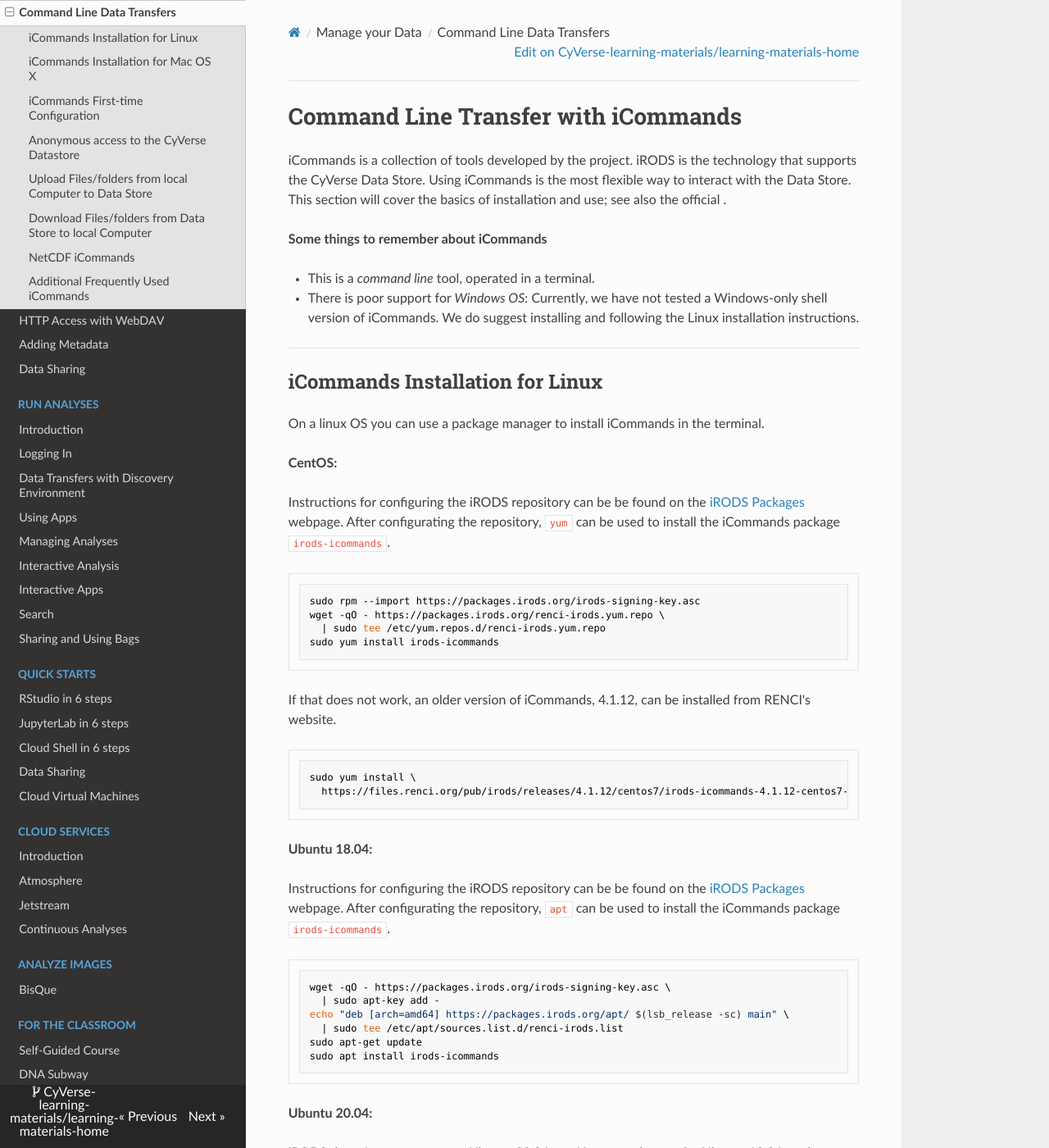
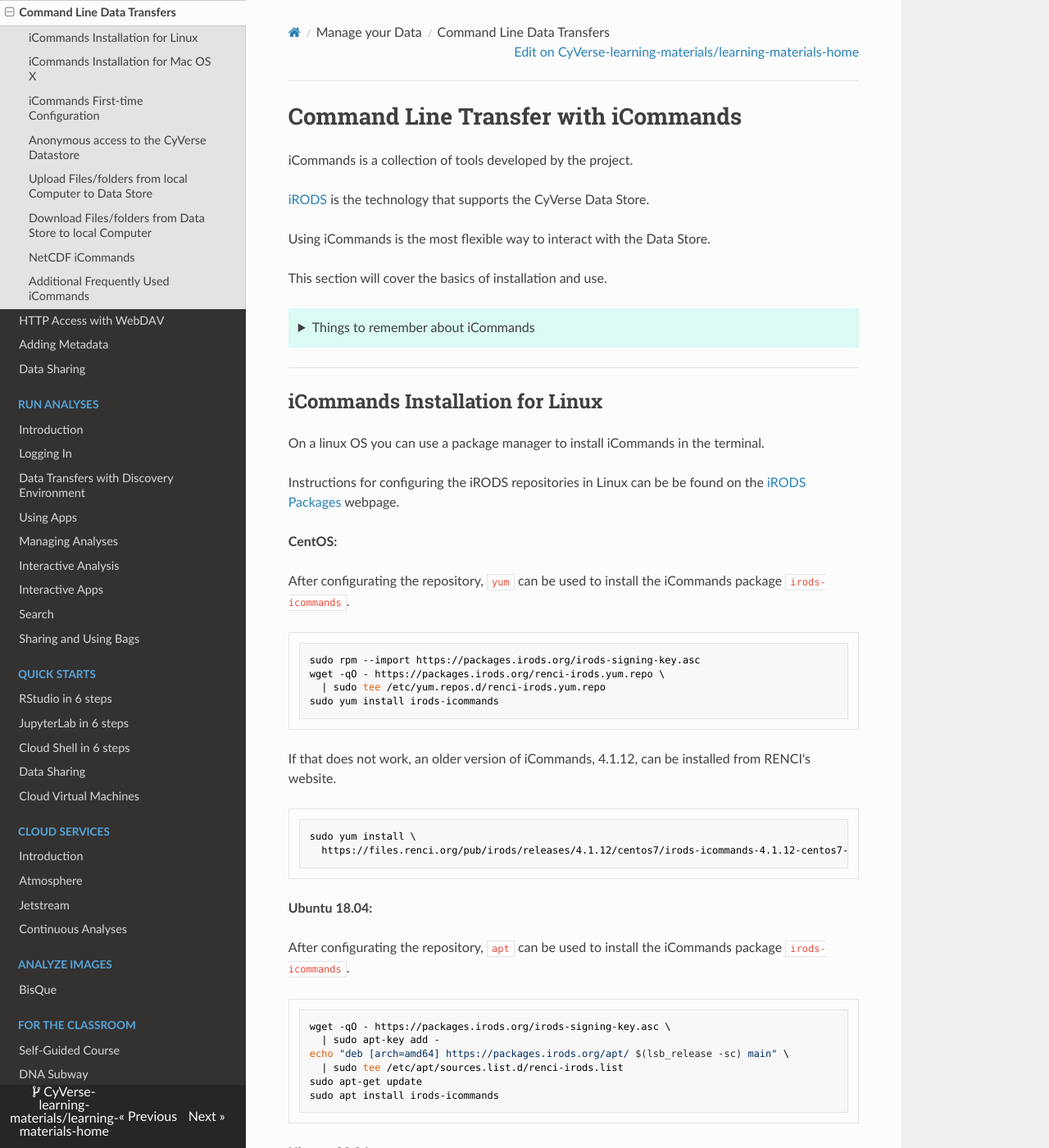
Before and after one commit to CyVerse-learning-materials/learning-materials-home, an MkDocs documentation site: the page built from docs/ds/icommands.md, in a window 1280 px wide and 1400 px high. Shown: the whole window at 82% size. Built offline with MkDocs 1.6.1, drawn with Linux system fonts in a browser that asks for light colours; nearby versions of some CDN libraries; a script that is not in the unit is left out; some of the changed text lies outside the part shown.

Commit message:
Update icommands.md

````diff
--- a/docs/ds/icommands.md
+++ b/docs/ds/icommands.md
@@ -1,30 +1,32 @@
 # Command Line Transfer with iCommands
 
-iCommands is a collection of tools developed by the project. iRODS is
-the technology that supports the CyVerse Data Store. Using iCommands is
-the most flexible way to interact with the Data Store. This section will
-cover the basics of installation and use; see also the official .
+iCommands is a collection of tools developed by the project.
 
-**Some things to remember about iCommands**
+[iRODS](https://irods.org){target=_blank} is the technology that supports the CyVerse Data Store.
 
--   This is a *command line* tool, operated in a terminal.
--   There is poor support for *Windows OS*: Currently, we have not
-    tested a Windows-only shell version of iCommands. We do suggest
-    installing and following the Linux installation instructions.
+Using iCommands is the most flexible way to interact with the Data Store.
+
+This section will cover the basics of installation and use.
+
+??? tip "Things to remember about iCommands"
+
+    This is a *command line* tool, operated in a terminal.
+
+    There is no support for Windows OS and PowerShell.
+
+    We recommend using [Windows Subsystem for Linux (WSL)](https://docs.microsoft.com/en-us/windows/wsl/install) if you're looking to use iCommands in Windows.
 
 ------------------------------------------------------------------------
 
 ## iCommands Installation for Linux
 
-On a linux OS you can use a package manager to install iCommands in the
-terminal.
+On a linux OS you can use a package manager to install iCommands in the terminal.
+
+Instructions for configuring the iRODS repositories in Linux can be be found on the [iRODS Packages](https://packages.irods.org/) webpage.
 
 **CentOS:**
 
-Instructions for configuring the iRODS repository can be be found on the
-[iRODS Packages](https://packages.irods.org/) webpage. After
-configurating the repository, `yum` can be used to install the iCommands
-package `irods-icommands`.
+After configurating the repository, `yum` can be used to install the iCommands package `irods-icommands`.
 
 ``` bash
 sudo rpm --import https://packages.irods.org/irods-signing-key.asc
@@ -33,8 +35,7 @@
 sudo yum install irods-icommands
 ```
 
-If that does not work, an older version of iCommands, 4.1.12, can be
-installed from RENCI's website.
+If that does not work, an older version of iCommands, 4.1.12, can be installed from RENCI's website.
 
 ``` base
 sudo yum install \
@@ -43,10 +44,7 @@
 
 **Ubuntu 18.04:**
 
-Instructions for configuring the iRODS repository can be be found on the
-[iRODS Packages](https://packages.irods.org/) webpage. After
-configurating the repository, `apt` can be used to install the iCommands
-package `irods-icommands`.
+After configurating the repository, `apt` can be used to install the iCommands package `irods-icommands`.
 
 ``` bash
 wget -qO - https://packages.irods.org/irods-signing-key.asc \
@@ -59,8 +57,7 @@
 
 **Ubuntu 20.04:**
 
-iRODS doesn't current support Ubuntu 20.04 yet. However, the one for
-Ubuntu 18.04 works as long as a few extra packages are installed.
+iRODS doesn't current support Ubuntu 20.04 yet. However, the one for Ubuntu 18.04 works as long as a few extra packages are installed.
 
 Here are the commands to configure the iRODS repository.
 
@@ -72,9 +69,7 @@
 sudo apt update
 ```
 
-Prior to installing the iCommands package, a few 18.04 packages neet to
-be installed that are not available for 20.04. Here are the comands to
-install these packages.
+Prior to installing the iCommands package, a few 18.04 packages neet to be installed that are not available for 20.04. Here are the comands to install these packages.
 
 ``` bash
 wget --directory-prefix /tmp/ \
@@ -87,16 +82,13 @@
   /tmp/python-requests_2.18.4-2ubuntu0.1_all.deb
 ```
 
-Now `apt` can be used to install the iCommands package
-`irods-icommands`.
+Now `apt` can be used to install the iCommands package `irods-icommands`.
 
 ``` bash
 sudo apt install irods-icommands
 ```
 
-If the above does not work, e.g., incomplete support for Ubuntu 20,04,
-an older version of iCommands, 4.1.10, can be installed by doing the
-following.
+If the above does not work, e.g., incomplete support for Ubuntu 20,04, an older version of iCommands, 4.1.10, can be installed by doing the following.
 
 ``` bash
 sudo apt update
@@ -112,8 +104,7 @@
 
 **Arm64/Aarch64:**
 
-A CyVerse community user compiled i-commands for Raspberry Pi (and
-tested in NVIDIA Jetsons):
+A CyVerse community user compiled i-commands for Raspberry Pi (and tested in NVIDIA Jetsons):
 <https://github.com/jmscslgroup/libpanda/blob/master/scripts/irods-icommands-debs.tgz>
 
 ``` bash
@@ -165,14 +150,12 @@
 
 !!! Note
 
-    If using iCommands in an HPC environment, which already has iCommands
-    installed, run the `module load irods` command to get access to iRODS
+    If using iCommands in an HPC environment, which already has iCommands installed, run the `module load irods` command to get access to iRODS
     iCommands.
 
-Once iCommands is installed and in the system `PATH` these
-instructions apply at a terminal in Mac OS X and Linux systems.
+    Once iCommands is installed and in the system `PATH` these instructions apply at a terminal in Mac OS X and Linux systems.
 
-1.  Open terminal
+1.  Open a terminal
 2.  Type `iinit` command to start the configuration
     process. When prompted, enter the values shown below as comments
     in the example code block.
@@ -180,18 +163,15 @@
 
 CyVerse Data Store configuration:
 
-  | host name | port \# | username | zone | password |
-  | --- | --- | --- | --- | --- |
+  | host name | port # | username | zone | password |
+  |:---------:|:------:|:--------:|:----:|:--------:|
   | data.cyverse.org | 1247| CyVerse UserID | iplant | CyVerse Password |
 
 !!! Note
 
-    You can reconfigure iCommands for other iRODS data stores by changing
-    your environment file.
+    You can reconfigure iCommands for other iRODS data stores by changing your environment file.
 
-3.  Verify that your iCommands installation works and is properly
-    configured using the `ils` command to list the contents of your Data
-    Store home directory.
+3.  Verify that your iCommands installation works and is properly configured using the `ils` command to list the contents of your Data Store home directory.
 
     ``` bash
     ils
@@ -217,14 +196,11 @@
 
 !!! Warning
 
-    When uploading your data to the Data Store you should not upload
-    files/ folders with names containing spaces (e.g. experiment
-    one.fastq) or name that contain special characters (e.g. \~ \`\` ! @
-    \# \$ % \^ & \* ( ) + = { } \[ \] \| : ; \"\" \'\' \< \> , ? /). The
-    Apps on the Discovery Environment and most command line applications
-    will typically not tolerate these characters. For long file/folder
-    names the use of underscores (e.g. experiment_one.fastq) is the
-    recommended practice.
+    When uploading your data to the Data Store you should not upload  files/folders with names containing spaces (e.g. `experiment one.fastq`) or name that contain special characters (e.g. \~ \`\` ! @ \# \$ % \^ & \* ( ) + = { } \[ \] \| : ; \"\" \'\' \< \> , ? /).
+
+    The Apps on the Discovery Environment and most command line applications will typically not tolerate these characters.
+
+    For long file/folder names the use of underscores (e.g. experiment_one.fastq) is the recommended practice.
 
 See the [full iCommands iput documentation](https://docs.irods.org/master/icommands/user/#iput) for more information.
 
@@ -255,9 +231,7 @@
 
 See the for more information.
 
-1.  Download a file using the `iget` command. Remember,
-     the `-r` flag is to recursively upload a directory, so if you are
-     uploading a single file, omit the -r flag.
+1.  Download a file using the `iget` command. Remember, the `-r` flag is to recursively upload a directory, so if you are uploading a single file, omit the -r flag.
 
 ``` bash
 iget -PT /iplant/home/cyverse_username/target_file /local_destination
@@ -283,31 +257,22 @@
 
 ## NetCDF iCommands
 
-For the Linux distributions there are three extra iCommands that support
-common NetCDF operations:
+For the Linux distributions there are three extra iCommands that support common NetCDF operations:
 
 -   `inc` performs data operations on a list of NetCDF files,
 -   `incarch` archives a open ended time series data,
 -   `incattr` performs operation on attributes of NetCDF files.
 
-Each of these commands accepts the `-h` command line option. When a
-command is called with this option, it displays the command's help
-documentation. Please see this help documentation for more information.
+Each of these commands accepts the `-h` command line option. When a command is called with this option, it displays the command's help documentation. Please see this help documentation for more information.
 
 **Installation**
 
-1.  Install iRODS Runtime. Before the NetCDF iCommands can be
-    installed, the current version of the iRODS run-time library needs
-    to be installed. Please install the appropriate version (e.g.
-    `irods-runtime-X-X-XX`). The distribution specific packages can be
-    found on [RENCI's iRODs website](https://files.renci.org/pub/irods/releases/).
-2.  Install NetCDF API. Once the run-time library is installed, the
-    iRODS NetCDF API library needs to be installed. Please use the
-    appropriate link to the download the installation package and
-    install it. The package installer will likely warn that irods user
-    and/or group don't exist, and that it will be using root instead.
-    These warnings are harmless, since the package contents should be
-    installed with root ownership.
+1.  Install iRODS Runtime. Before the NetCDF iCommands can be installed, the current version of the iRODS run-time library needs
+    to be installed. Please install the appropriate version (e.g. `irods-runtime-X-X-XX`). The distribution specific packages can be found on [RENCI's iRODs website](https://files.renci.org/pub/irods/releases/).
+
+2.  Install NetCDF API. Once the run-time library is installed, the iRODS NetCDF API library needs to be installed. Please use the
+    appropriate link to the download the installation package and install it. The package installer will likely warn that irods user
+    and/or group don't exist, and that it will be using root instead. These warnings are harmless, since the package contents should be  installed with root ownership.
 
     - CentOS7 NetCDF API
     - Ubuntu 14+ NetCDF API
````
Also changed, not shown: other parts of docs/ds/icommands.md (+13 -20 lines).
